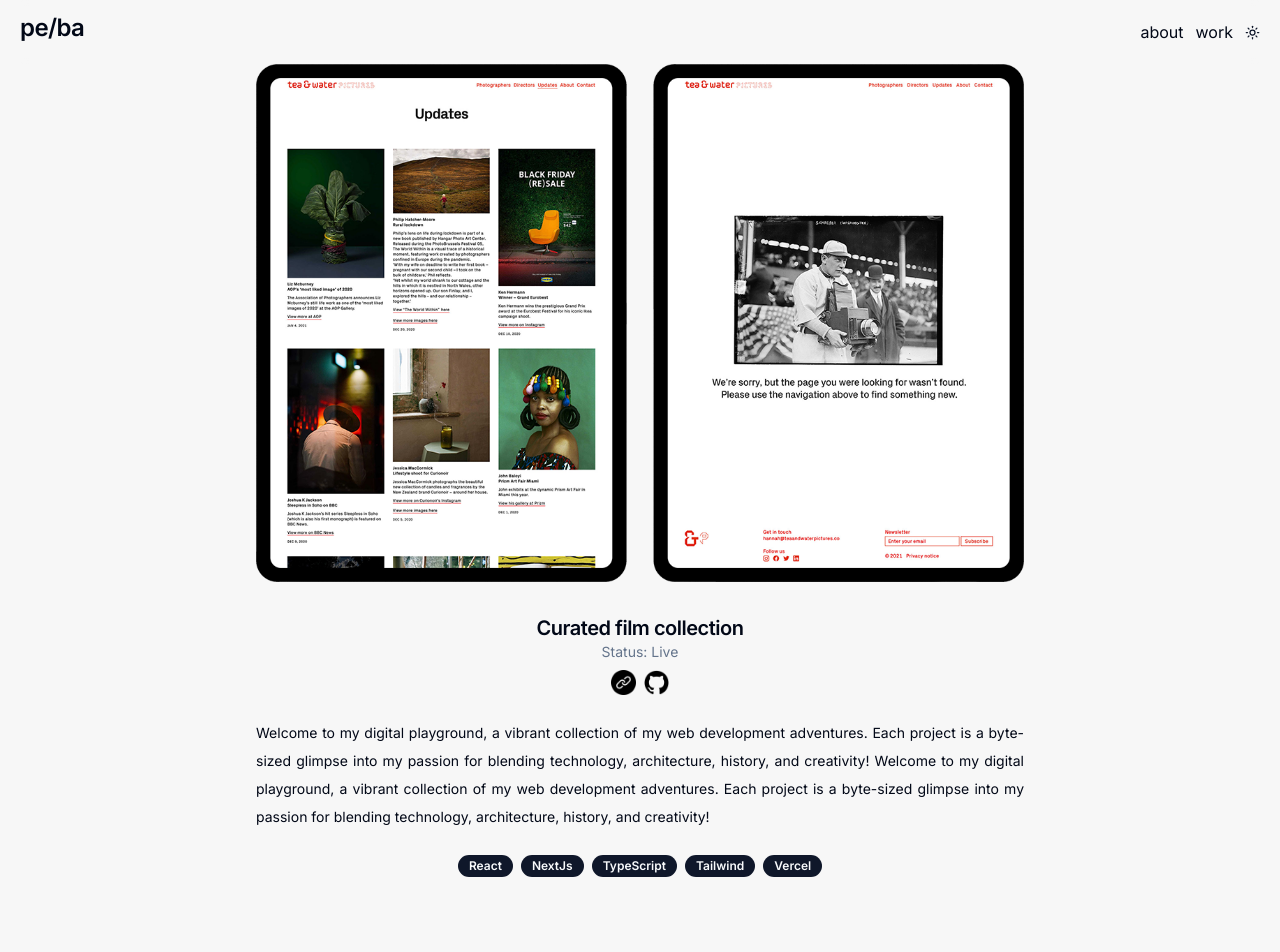
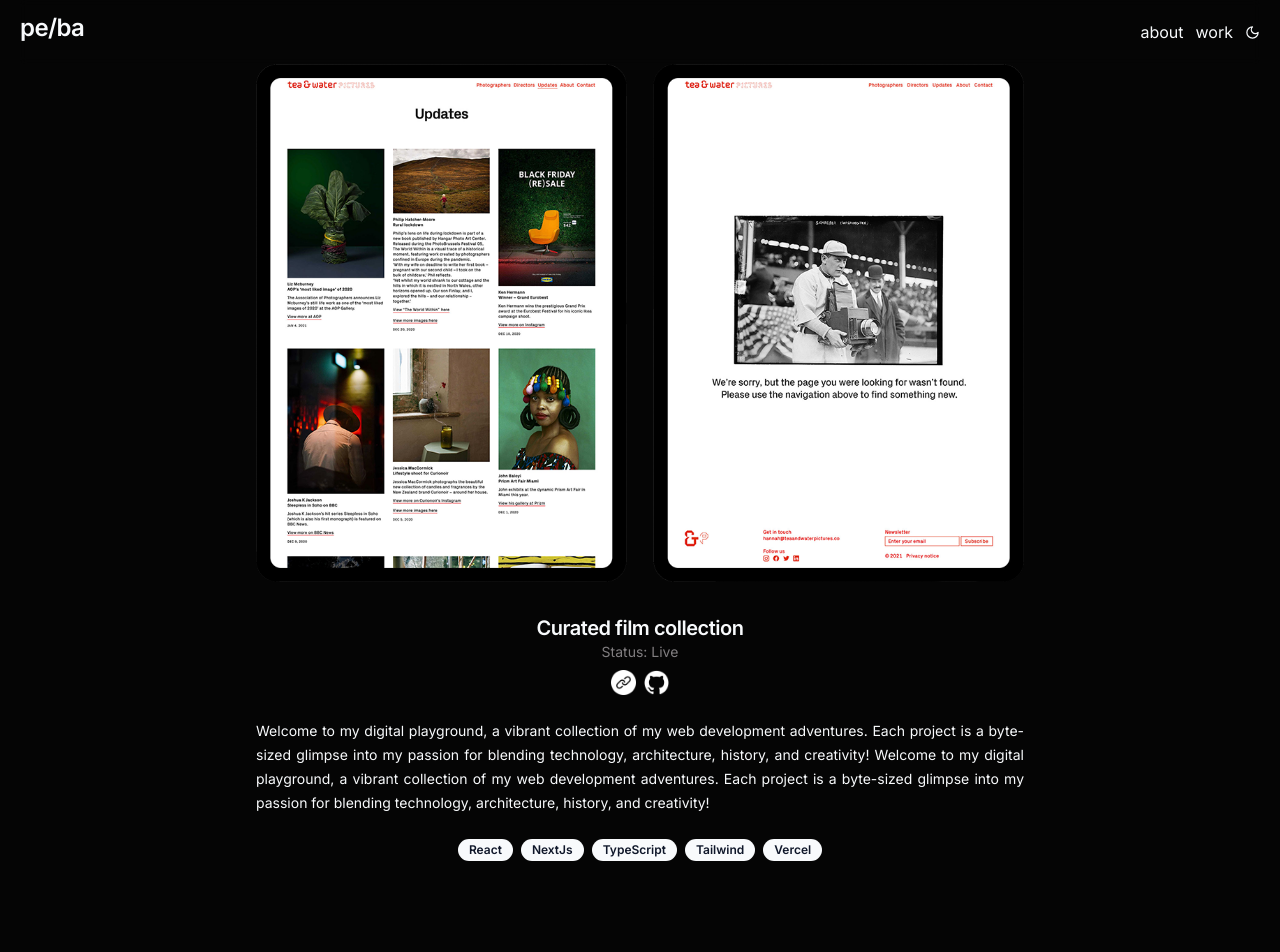
Before and after one commit to pedrobarbeitos/pedrobarbeitos.dev_v3, a Next.js app: page /projects in a window 1280 px wide. Shown: the top 952 px of the page. Built offline with nearby package versions, Linux system fonts and the light colour scheme.

Commit message:
Environment variables added to Vercel

```diff
--- a/app/layout.tsx
+++ b/app/layout.tsx
@@ -31,7 +31,7 @@ export default function RootLayout({
       >
         <ThemeProvider
           attribute="class"
-          defaultTheme="system"
+          defaultTheme="dark"
           enableSystem
           disableTransitionOnChange
         >
--- a/components/ProjectCard.tsx
+++ b/components/ProjectCard.tsx
@@ -79,7 +79,7 @@ export default function ProjectCard(props: projectInfo) {
           />
         </Link>
       </div>
-      <p className="leading-7 text-sm [&:not(:first-child)]:mt-6 text-justify pt-0 pb-6">
+      <p className="leading-6 text-sm [&:not(:first-child)]:mt-6 text-justify pt-0 pb-6">
         {props.projectDesc}
       </p>
       <div className=" flex justify-center items-center w-full gap-2 pb-24">
```
